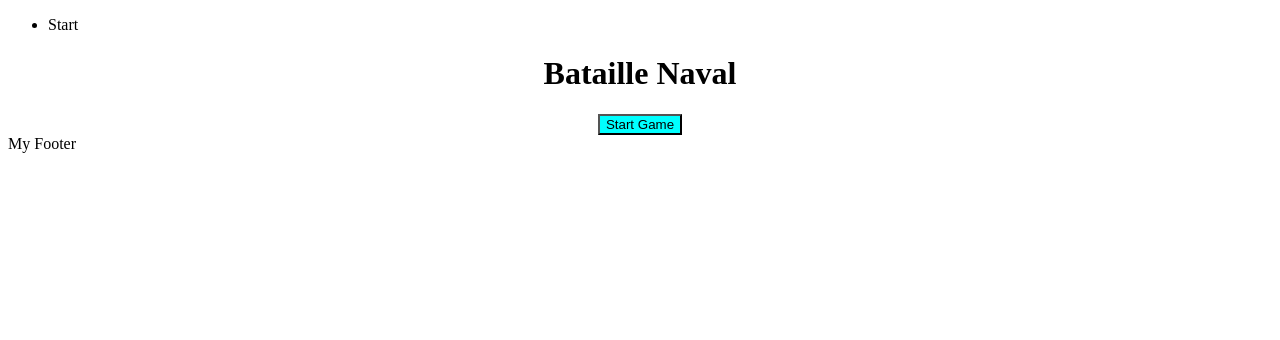
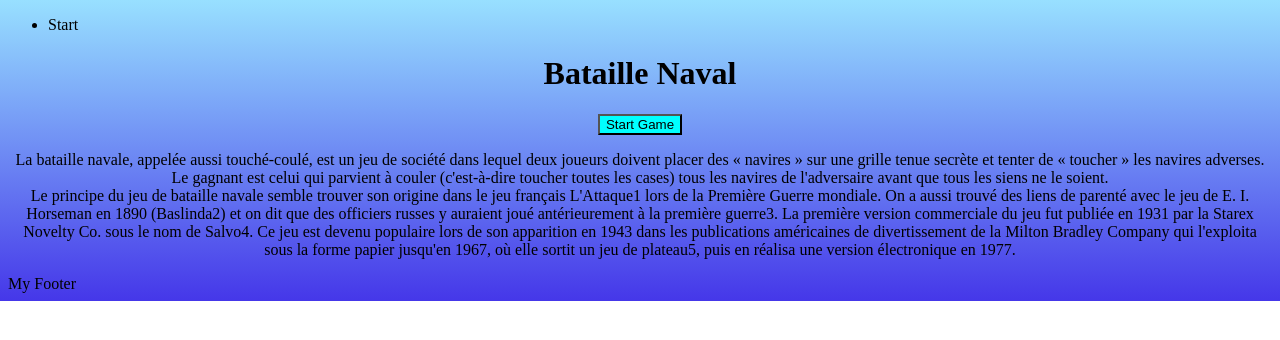
Before and after one commit to hard-tech/naval-warships, a React (Create React App) app: page / in a window 1280 px wide. Shown: the top 340 px of the page. Built offline with nearby package versions, Linux system fonts and the light colour scheme.

Commit message:
backround et def de bataille navale

```diff
--- a/src/css/Home.css
+++ b/src/css/Home.css
@@ -1,3 +1,6 @@
 button{
     background-color: aqua;
 }
+body{
+    background: linear-gradient(to bottom,#98e0ff, #4537e9) no-repeat;
+}
--- a/src/page/Home.jsx
+++ b/src/page/Home.jsx
@@ -13,6 +13,7 @@ export default class Home extends Component {
           <center>
             <h1>Bataille Naval</h1>
             <button>Start Game</button>
+            <p>La bataille navale, appelée aussi touché-coulé, est un jeu de société dans lequel deux joueurs doivent placer des « navires » sur une grille tenue secrète et tenter de « toucher » les navires adverses. Le gagnant est celui qui parvient à couler (c'est-à-dire toucher toutes les cases) tous les navires de l'adversaire avant que tous les siens ne le soient. <br/>Le principe du jeu de bataille navale semble trouver son origine dans le jeu français L'Attaque1 lors de la Première Guerre mondiale. On a aussi trouvé des liens de parenté avec le jeu de E. I. Horseman en 1890 (Baslinda2) et on dit que des officiers russes y auraient joué antérieurement à la première guerre3. La première version commerciale du jeu fut publiée en 1931 par la Starex Novelty Co. sous le nom de Salvo4. Ce jeu est devenu populaire lors de son apparition en 1943 dans les publications américaines de divertissement de la Milton Bradley Company qui l'exploita sous la forme papier jusqu'en 1967, où elle sortit un jeu de plateau5, puis en réalisa une version électronique en 1977.</p>
           </center>
         <Footer />
       </div>
```
